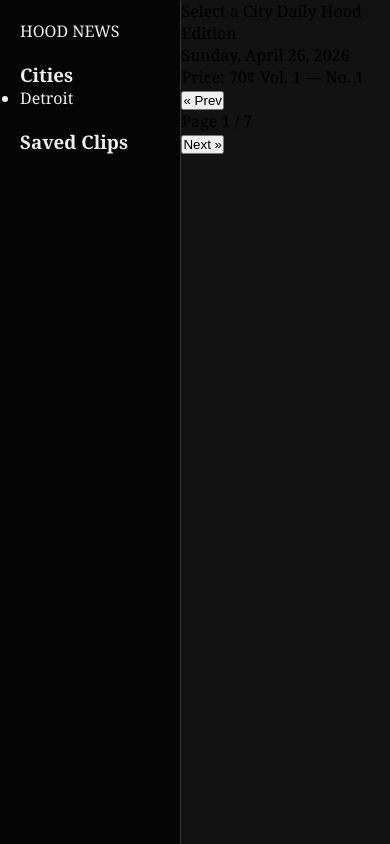
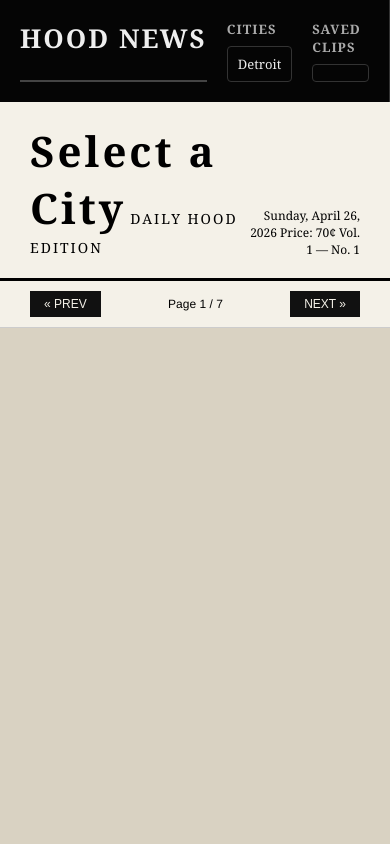
Before and after one commit to boardwalkclay1/my-hood-news, a plain HTML site: page public/index.html in a window 390 px wide. Drawn offline with Linux system fonts and the light colour scheme; files whose address does not match are found by name.

Commit message:
Update style.css

```diff
--- a/public/css/style.css
+++ b/public/css/style.css
@@ -32,31 +32,170 @@ html, body {
   overflow-y: auto;
 }
 
-/* NEWSPAPER VIEWPORT (THIS IS THE KEY) */
+.logo {
+  font-size: 26px;
+  font-weight: 900;
+  text-align: center;
+  padding-bottom: 12px;
+  border-bottom: 2px solid #444;
+  letter-spacing: 2px;
+}
+
+.panel h3 {
+  font-size: 13px;
+  text-transform: uppercase;
+  letter-spacing: 1px;
+  margin-bottom: 8px;
+  color: #aaa;
+}
+
+.list {
+  list-style: none;
+  border: 1px solid #333;
+  border-radius: 4px;
+  max-height: 220px;
+  overflow-y: auto;
+}
+
+.list li {
+  padding: 8px 10px;
+  font-size: 13px;
+  cursor: pointer;
+  border-bottom: 1px solid #222;
+}
+
+.list li:last-child {
+  border-bottom: none;
+}
+
+.list li:hover {
+  background: #181818;
+}
+
+.list li.active {
+  background: #e53935;
+  color: #fff;
+}
+
+/* SAVED CLIPS */
+.saved-panel {
+  flex: 1;
+  display: flex;
+  flex-direction: column;
+}
+
+.saved-list {
+  flex: 1;
+  border: 1px solid #333;
+  border-radius: 4px;
+  overflow-y: auto;
+}
+
+.saved-item {
+  padding: 8px 10px;
+  border-bottom: 1px solid #222;
+  font-size: 12px;
+  color: #ddd;
+}
+
+.saved-title {
+  font-weight: 700;
+}
+
+.saved-meta {
+  font-size: 11px;
+  color: #aaa;
+}
+
+/* NEWSPAPER SHELL */
+.paper-shell {
+  flex: 1;
+  display: flex;
+  flex-direction: column;
+  background: #d9d2c2;
+}
+
+/* HEADER */
+.paper-header {
+  padding: 20px 30px;
+  border-bottom: 3px solid #000;
+  background: #f4f1e8;
+  display: flex;
+  justify-content: space-between;
+  align-items: flex-end;
+}
+
+.paper-title span:first-child {
+  font-size: 42px;
+  font-weight: 900;
+  letter-spacing: 3px;
+}
+
+.paper-subtitle {
+  font-size: 14px;
+  text-transform: uppercase;
+  letter-spacing: 2px;
+}
+
+.paper-meta {
+  font-size: 12px;
+  text-align: right;
+}
+
+/* PAGE CONTROLS */
+.page-controls {
+  padding: 10px 30px;
+  background: #f4f1e8;
+  border-bottom: 1px solid #ccc;
+  display: flex;
+  justify-content: space-between;
+  align-items: center;
+  font-family: "Helvetica", sans-serif;
+}
+
+.page-btn {
+  background: #111;
+  color: #f4f1e8;
+  border: none;
+  padding: 6px 14px;
+  font-size: 12px;
+  text-transform: uppercase;
+  cursor: pointer;
+}
+
+.page-btn:hover {
+  background: #e53935;
+}
+
+.page-indicator {
+  font-size: 12px;
+}
+
+/* GIANT NEWSPAPER VIEWPORT */
 .paper-view {
   flex: 1;
-  overflow: scroll;              /* <-- SCROLL AROUND THE GIANT PAGE */
+  overflow: scroll;
   background: #d9d2c2;
   position: relative;
 }
 
-/* GIANT BROADSHEET PAGE (THE REAL NEWSPAPER) */
+/* GIANT BROADSHEET PAGE */
 .newspaper-page {
-  width: 1450px;                 /* <-- REAL BROADSHEET WIDTH */
-  height: 2200px;                /* <-- REAL BROADSHEET HEIGHT */
+  width: 1450px;
+  height: 2200px;
   background: #fff;
   border: 1px solid #bbb;
   box-shadow: 0 10px 25px rgba(0,0,0,0.25);
   margin: 40px auto;
   position: relative;
-  display: none;                 /* Only show active page */
+  display: none;
 }
 
 .newspaper-page.active {
   display: block;
 }
 
-/* INNER CONTENT */
+/* INNER PAGE */
 .page-inner {
   padding: 40px 50px;
   width: 100%;
@@ -74,7 +213,7 @@ html, body {
   margin-bottom: 20px;
 }
 
-/* PAGE GRID (DEFAULT) */
+/* DEFAULT PAGE GRID */
 .page-content {
   flex: 1;
   display: grid;
@@ -91,8 +230,15 @@ html, body {
     "previews previews";
 }
 
-.front-main { grid-area: main; padding-right: 20px; }
-.front-runner { grid-area: runner; }
+.front-main {
+  grid-area: main;
+  padding-right: 20px;
+}
+
+.front-runner {
+  grid-area: runner;
+}
+
 .front-previews {
   grid-area: previews;
   display: grid;
@@ -101,7 +247,7 @@ html, body {
   margin-top: 20px;
 }
 
-/* SECTION BLOCKS */
+/* SECTION COLUMNS */
 .column {
   padding-right: 20px;
 }
@@ -143,6 +289,32 @@ html, body {
   margin-bottom: 8px;
 }
 
+/* APPS / AD / LEGAL */
+.apps-list li {
+  padding: 10px;
+  border-bottom: 1px solid #ddd;
+  font-size: 13px;
+}
+
+.ad-box {
+  padding: 12px;
+  border: 1px solid #ddd;
+  background: #fff7e0;
+  border-radius: 4px;
+  text-align: center;
+  font-size: 13px;
+}
+
+.ad-box img {
+  max-width: 100%;
+  border-radius: 4px;
+}
+
+.legal-section {
+  font-size: 11px;
+  color: #555;
+}
+
 /* RIP EFFECT */
 .article-card {
   position: relative;
@@ -152,13 +324,38 @@ html, body {
   overflow: hidden;
 }
 
+.article-header {
+  display: flex;
+  justify-content: space-between;
+  align-items: flex-start;
+  gap: 8px;
+}
+
+.article-header h2 {
+  font-size: 15px;
+  line-height: 1.2;
+}
+
 .clip-btn {
   background: #e53935;
   color: #fff;
   border: none;
   font-size: 10px;
   padding: 4px 8px;
+  text-transform: uppercase;
   cursor: pointer;
+}
+
+.clip-btn:hover {
+  background: #b71c1c;
+}
+
+.article-meta {
+  font-size: 11px;
+  color: #666;
+  display: flex;
+  justify-content: space-between;
+  margin: 4px 0 6px;
 }
 
 .article-card.ripped {
@@ -173,5 +370,41 @@ html, body {
 @keyframes rip {
   0% { clip-path: polygon(0 0,100% 0,100% 100%,0 100%); }
   50% { clip-path: polygon(0 0,100% 0,100% 90%,50% 95%,0 90%); }
-  100% { clip-path: polygon(0 0,100% 0,100% 80%,50% 90%,0 80%); }
+  100% { clip-path: polygon(0 0,100% 0,100% 80%,50 90%,0 80%); }
 }
+
+/* SCROLLBARS */
+.sidebar::-webkit-scrollbar,
+.paper-view::-webkit-scrollbar,
+.saved-list::-webkit-scrollbar {
+  width: 8px;
+  height: 8px;
+}
+
+.sidebar::-webkit-scrollbar-thumb,
+.paper-view::-webkit-scrollbar-thumb,
+.saved-list::-webkit-scrollbar-thumb {
+  background: #444;
+}
+
+/* RESPONSIVE */
+@media (max-width: 900px) {
+  #app {
+    flex-direction: column;
+  }
+
+  .sidebar {
+    width: 100%;
+    flex-direction: row;
+    flex-wrap: wrap;
+  }
+
+  .newspaper-page {
+    width: 1100px;
+    height: 1800px;
+  }
+
+  .page-content {
+    grid-template-columns: 1fr;
+  }
+}
```
